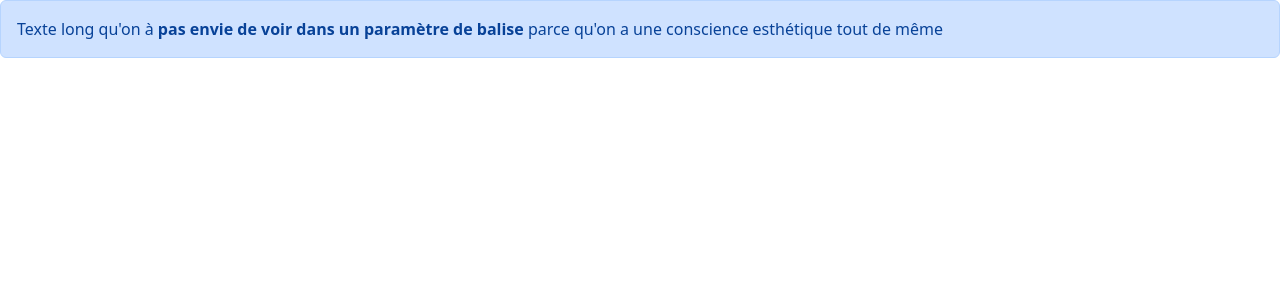
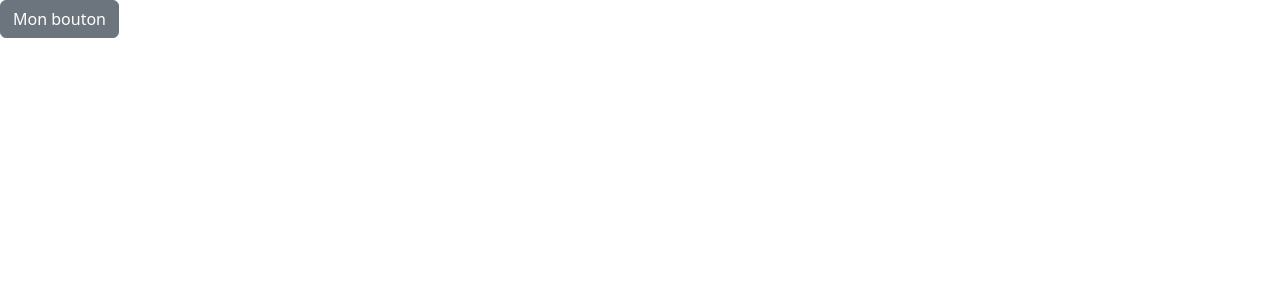
Before and after one commit to MrTuttle/react-app, a React (Vite) app: page / in a window 1280 px wide. Shown: the top 300 px of the page. Built offline with nearby package versions, Linux system fonts and the light colour scheme.

Commit message:
exercise

```diff
--- a/src/App.tsx
+++ b/src/App.tsx
@@ -1,13 +1,11 @@
-import Alert from "./components/Alert";
+import Button from "./components/Button";
 
 function App() {
   return (
     <div>
-      <Alert>
-      Texte long qu'on à <strong>pas envie de voir dans un paramètre de balise</strong> parce qu'on a une conscience esthétique tout de même
-      </Alert>
+      <Button color="secondary" onClick={() => console.log("clicked")}>Mon bouton</Button>
     </div>
-  );
+  )
 }
 
 export default App
--- /dev/null
+++ b/src/components/Button.tsx
@@ -0,0 +1,15 @@
+
+interface Props {
+  children: string;
+  color: string;
+  onClick: () => void;
+
+}
+
+const Button = ({children, color, onClick}: Props) => {
+  return (
+    <button className={'btn btn-' + color} onClick={onClick}>{children}</button>
+  )
+}
+
+export default Button
```
Also changed, not shown: src/components/Bouton.tsx (added, +15 -0 lines).
